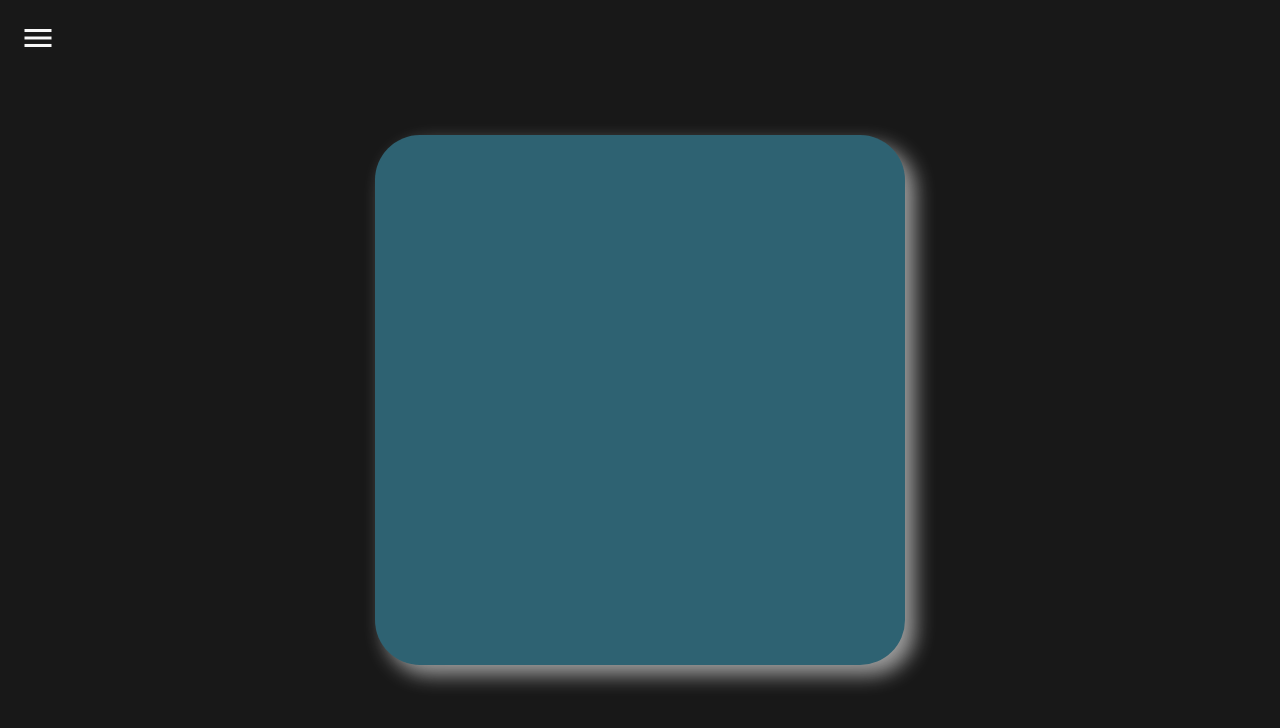
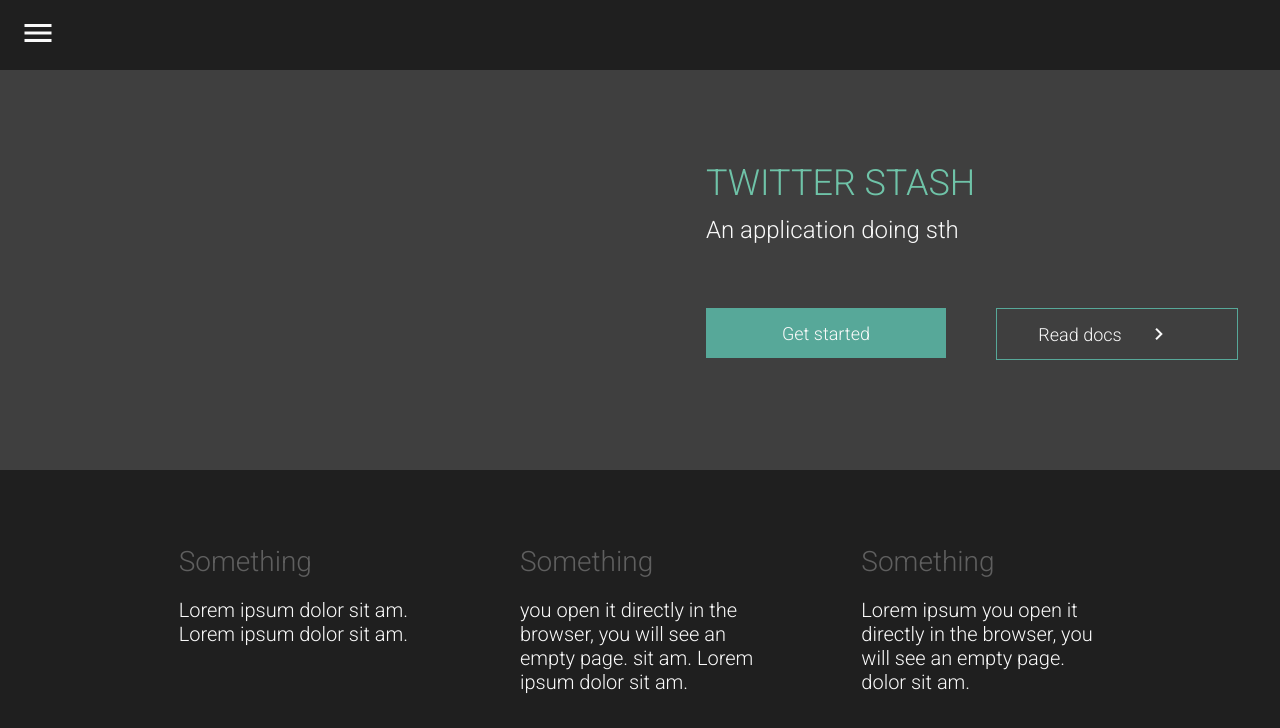
Before and after one commit to bohatiuk/agh-reddit-stash, a React (Create React App) app in the folder falcon/: page / in a window 1280 px wide. Shown: the top 728 px of the page. Built offline with nearby package versions, Linux system fonts and the light colour scheme; no server answers.

Commit message:
Front end/finish landing page (#5)

```diff
--- a/falcon/src/common/BorderAnimation.tsx
+++ b/falcon/src/common/BorderAnimation.tsx
@@ -8,7 +8,7 @@
     height: 1px;
     margin: 1px;
     display: block;
-    background-color: ${({ theme }: TTP) => theme.colorG3};
+    background-color: ${({ theme }: TTP) => theme.color5};
     transition: width ${({ theme }: TTP) => theme.transitionParams};
 
   }
--- /dev/null
+++ b/falcon/src/common/Buttons.tsx
@@ -0,0 +1,23 @@
+import styled from 'styled-components';
+import { styles, TTP } from '../styles/styleguide';
+import { CenterDiv } from './CenterDiv';
+
+export const CallToActionBtn = styled(CenterDiv)`
+  width: 240px;
+  height: 50px;
+  cursor: pointer;
+  font: ${styles.fontN4};
+  color: ${({ theme }: TTP) => theme.color8};
+  background-color: ${({ theme }: TTP) => theme.color4};
+  transition: all ${styles.transitionParams};
+  &:hover {
+    background-color: ${({ theme }: TTP) => theme.color6};
+    color: ${({ theme }: TTP) => theme.color0};
+
+  }
+`;
+
+export const CallToActionOutlinedBtn = styled(CallToActionBtn)`
+  background: transparent;
+  border: 1px solid ${({ theme }: TTP) => theme.color4};
+`;
--- a/falcon/src/common/Shape.tsx
+++ b/falcon/src/common/Shape.tsx
@@ -5,12 +5,12 @@
   width: 8px;
   height: 8px;
   border-radius: 50px;
-  background-color: ${({ theme }: TTP) => theme.colorText1};
+  background-color: ${({ theme }: TTP) => theme.color8};
 `;
 
 export const Diamond = styled.div`
   width: 8px;
   height: 8px;
-  background-color: ${({ theme }: TTP) => theme.colorText1};
+  background-color: ${({ theme }: TTP) => theme.color8};
   transform: rotate(45deg);
 `;
--- a/falcon/src/components/NavigationEntry.tsx
+++ b/falcon/src/components/NavigationEntry.tsx
@@ -16,7 +16,7 @@
   margin-left: ${({ theme }: TTP) => theme.m2};
 
   &:hover {
-    color: ${({ theme }: TTP) => theme.colorG3};
+    color: ${({ theme }: TTP) => theme.color4};
     margin-left: ${styles.m3};
   }
 `;
--- a/falcon/src/components/icons/HoverIcon.tsx
+++ b/falcon/src/components/icons/HoverIcon.tsx
@@ -7,7 +7,7 @@
   transition: color ${({ theme }: TTP) => theme.transitionParams};
   cursor: pointer;
   &:hover {
-    color: ${({ theme }: TTP) => theme.colorG3};
+    color: ${({ theme }: TTP) => theme.color5};
   }
 `;
 interface Props extends React.HTMLAttributes<HTMLDivElement> {
--- a/falcon/src/components/icons/Twitter.tsx
+++ b/falcon/src/components/icons/Twitter.tsx
@@ -1,25 +1,16 @@
-import { Icon } from '@material-ui/core';
 import styled from 'styled-components';
 import React from 'react';
-import { styles, TTP } from '../../styles/styleguide';
+import { TTP } from '../../styles/styleguide';
 import { ReactSVG } from 'react-svg';
 import { CenterDiv } from '../../common/CenterDiv';
 
 const Container = styled(CenterDiv)`
-  width: 480px;
-  height: 480px;
+  width: 360px;
   font-size: 72px;
-  background-color: ${({ theme }: TTP) => theme.colorG5};
-  padding: ${styles.m5};
-  border-radius: 45px;
 
   & svg {
-    fill: ${({ theme }: TTP) => theme.colorText1};
+    fill: ${({ theme }: TTP) => theme.color0};
   }
-
-  -webkit-box-shadow: 10px 10px 20px 0px rgba(${({ theme }: TTP) => theme.colorText1RGB},0.6);
-  -moz-box-shadow: 10px 10px 20px 0px rgba(${({ theme }: TTP) => theme.colorText1RGB},0.6);
-  box-shadow: 10px 10px 20px 0px rgba(${({ theme }: TTP) => theme.colorText1RGB},0.6);
 `;
 
 function HoverIcon() {
--- a/falcon/src/containers/Home.tsx
+++ b/falcon/src/containers/Home.tsx
@@ -1,49 +1,138 @@
+import { Icon } from '@material-ui/core';
 import React from 'react';
+import { Link } from 'react-router-dom';
 import styled from 'styled-components';
+import { CallToActionBtn, CallToActionOutlinedBtn } from '../common/Buttons';
 import Twitter from '../components/icons/Twitter';
-import { styles } from '../styles/styleguide';
+import { config } from '../config';
+import { styles, TTP } from '../styles/styleguide';
 
 const Container = styled.div`
-  position: relative;
-  width: 100vw;
-  height: 100vh;
-`;
-
-const Background = styled.div`
-  // background-image: url(https://images.unsplash.com/photo-1611605698335-8b1569810432?ixlib=rb-1.2.1&ixid=MXwxMjA3fDB8MHxwaG90by1wYWdlfHx8fGVufDB8fHw%3D&auto=format&fit=crop&w=667&q=80);
-  // background-position: center;
-  // background-repeat: no-repeat;
-  // background-size: cover;
+  width: 100%;
   height: 100%;
-  width: 100%;
-
-  // filter: blur(8px);
-  // -webkit-filter: blur(8px);
+  overflow: hidden;
 `;
 
 const Overlay = styled.div`
-  position: absolute;
-  left: 0;
-  top: 0;
-  z-index: 1;
-  display: flex;
-  align-items: center;
-  justify-content: center;
-  width: 100%;
-  height: 100%;
+  margin: 90px 0 0 20%;
 `;
 
-const Header = styled.p`
-  font: ${styles.fontH1};
+const BannerContainer = styled.div`
+  position: relative;
+  height: 400px;
+  width: 100%;
+  overflow: hidden;
+  display: flex;
+  justify-content: flex-start;
+  background-color: ${({ theme}: TTP) => theme.color1};
+`;
+
+const Actions = styled.div`
+  position: relative;
+  display: flex;
+  flex-direction: column;
+  align-items: flex-start;
+  margin-left: 90px;
+`;
+
+const TextTitle = styled.div`
+  margin-top: 92px;
+  font: ${styles.fontH5};
+  color: ${({ theme }: TTP) => theme.color5};
+`;
+
+const TestDescribtion = styled.div`
+  margin-top: 12px;
+  font: ${styles.fontN6};
+`;
+
+const GetStartedActions = styled.div`
+  margin-top: 64px;
+  display: flex;
+
+  & * {
+    margin-right: ${styles.m5};
+  }
+`;
+
+const ContentContainer = styled.div`
+  width: 80%;
+  margin: 0 auto;
+`;
+
+const CardsContainer = styled.div`
+  display: flex;
+  justify-content: space-around;
+  margin-top: ${styles.M2};
+  text-align: left;
+`;
+
+const Card = styled.div`
+  display: flex;
+  flex-direction: column;
+  align-items: flex-start;
+  max-width: 240px;
+`;
+
+const CardTitle = styled.div`
+  font: ${styles.fontN7};
+  color: ${({ theme }: TTP) => theme.color2};
+  margin-bottom: ${styles.m4};
+`;
+
+const CardDescribtion = styled.div`
+  font: ${styles.fontN5};
 `;
 
 function Home() {
   return (
     <Container>
-      <Background />
-      <Overlay>
-        <Twitter />
-      </Overlay>
+      <BannerContainer>
+        <Overlay>
+          <Twitter />
+        </Overlay>
+        <Actions>
+          <TextTitle>
+            TWITTER STASH
+          </TextTitle>
+          <TestDescribtion>
+            An application doing sth
+          </TestDescribtion>
+          <GetStartedActions>
+            <Link to='/dashboard'>
+              <CallToActionBtn>Get started</CallToActionBtn>
+            </Link>
+            <a href={config.documentationURL} target='_blank' rel='noreferrer'>
+              <CallToActionOutlinedBtn>
+                <span>
+                  Read docs
+                </span>
+                <Icon>
+                  keyboard_arrow_right
+                </Icon>
+              </CallToActionOutlinedBtn>
+            </a>
+          </GetStartedActions>
+        </Actions>
+      </BannerContainer>
+      <ContentContainer>
+        <CardsContainer>
+          <Card>
+            <CardTitle>Something</CardTitle>
+            <CardDescribtion>Lorem ipsum dolor sit am. Lorem ipsum dolor sit am.</CardDescribtion>
+          </Card>
+          <Card>
+            <CardTitle>Something</CardTitle>
+            <CardDescribtion> you open it directly in the browser, you will see an empty page.
+              sit am. Lorem ipsum dolor sit am.</CardDescribtion>
+          </Card>
+          <Card>
+            <CardTitle>Something</CardTitle>
+            <CardDescribtion>Lorem ipsum  you open it directly in the browser, you will
+              see an empty page. dolor sit am.</CardDescribtion>
+          </Card>
+        </CardsContainer>
+      </ContentContainer>
     </Container>
   );
 }
--- a/falcon/src/containers/NavigationList.css
+++ /dev/null
@@ -1,3 +0,0 @@
-.drawer-bg {
-  background: transparent !important;
-}
--- a/falcon/src/containers/NavigationList.tsx
+++ b/falcon/src/containers/NavigationList.tsx
@@ -6,16 +6,25 @@
 import { Link } from 'react-router-dom';
 import { config } from '../config';
 import HoverIcon from '../components/icons/HoverIcon';
-import { Diamond, Dot } from '../common/Shape';
+import { Diamond } from '../common/Shape';
 import { connect } from 'react-redux';
 import { toggleTheme as toggleThemeAction } from '../actions';
-import './NavigationList.css';
 
 const MenuContainer = styled.div`
-  position: fixed;
-  margin: ${styles.m4};
-  cursor: pointer;
+  position: sticky;
+  width: 100%;
+  height: 70px;
+  display: flex;
+  justify-content: flex-start;
+  align-items: center;
+
   z-index: 10;
+
+  background: transparent;
+`;
+
+const MenuIcon = styled.div`
+  padding: 0 ${styles.m4};
 `;
 
 const Container = styled.div`
@@ -23,21 +32,25 @@
   display: flex;
   flex-direction: column;
   justify-content: space-between;
+  align-items: flex-start;
   width: 320px;
   padding: ${styles.m4} 0;
   padding-left: ${styles.m4};
-  background-color: ${({ theme }: TTP) => `rgba(${theme.colorBG2RGB}, 0.3)`};
-  color:  ${({ theme }: TTP) => theme.colorText1};
+  background-color: ${({ theme }: TTP) => `rgba(${theme.colorGray0RGB}, 1)`};
+  color:  ${({ theme }: TTP) => theme.color8};
 `;
 
 const LinksContainer = styled.div`
   height: 100%;
+  width: 100%;
   display: flex;
   flex-direction: column;
+  padding: ${styles.m1} 0;
 `;
 
 const Seperator = styled.div`
-  margin: ${styles.m4} auto;
+  margin: ${styles.m4} 0;
+  align-self: center;
 `;
 
 function NavigationList({ toggleTheme }: Props) {
@@ -55,18 +68,16 @@
         classes={{paper: 'drawer-bg'}}
       >
         <Container>
-          {/* <NavigationMenuContainer> */}
-            <HoverIcon onClick={toggleOpen} size='large' icon='menu_open'/>
-          {/* </NavigationMenuContainer> */}
-          <Seperator>
-            <Diamond />
-          </Seperator>
+          <HoverIcon onClick={toggleOpen} size='large' icon='menu_open'/>
           <LinksContainer>
+            <Seperator>
+              <Diamond />
+            </Seperator>
             <Link to='/'>
               <NavigationEntry text='Home' icon='home' onClick={toggleOpen} />
             </Link>
             <Link to='/dashboard'>
-              <NavigationEntry text='Dashbard' icon='select_all' onClick={toggleOpen} />
+              <NavigationEntry text='Dashboard' icon='select_all' onClick={toggleOpen} />
             </Link>
             <Seperator>
               <Diamond />
@@ -75,7 +86,7 @@
               <NavigationEntry text='About' icon='fingerprint' onClick={toggleOpen} />
             </Link>
             <a href={config.documentationURL} target='_blank' rel='noreferrer'>
-              <NavigationEntry text='Documentation' icon='code' />
+              <NavigationEntry text='Documentation' icon='code' onClick={toggleOpen} />
             </a>
           </LinksContainer>
           <HoverIcon onClick={toggleTheme} size='large' icon='invert_colors'/>
@@ -84,10 +95,14 @@
     );
   };
 
-  const renderMenuIcon = () => {
+  const renderNavBar = () => {
     return (
       <MenuContainer>
-        <HoverIcon onClick={toggleOpen} size='large' icon='menu' />
+        {!isOpen && (
+          <MenuIcon>
+            <HoverIcon onClick={toggleOpen} size='large' icon='menu' />
+          </MenuIcon>
+        )}
       </MenuContainer>
     );
   };
@@ -95,7 +110,7 @@
   return (
     <>
       {renderDrawer()}
-      {!isOpen && renderMenuIcon()}
+      {renderNavBar()}
     </>
   );
 }
--- a/falcon/src/index.tsx
+++ b/falcon/src/index.tsx
@@ -11,7 +11,7 @@
 import { Provider } from 'react-redux';
 import { GlobalState, rootReducer } from './reducers';
 import thunk from 'redux-thunk';
-import { createGlobalStyle, ThemeProvider } from 'styled-components';
+import styled, { createGlobalStyle, ThemeProvider } from 'styled-components';
 import Dashboard from './containers/Dashboard';
 import { connect } from 'react-redux';
 import { TTP } from './styles/styleguide';
@@ -22,22 +22,39 @@
 
 const Global = createGlobalStyle`
   body {
-    text-align: center:
+    text-align: center;
     font-family: Roboto, Arial, Helvetica, sans-serif;
+    font-weight: 200;
 
     margin: 0;
     padding: 0;
     box-sizing: border-box;
 
-    color: ${({ theme }: TTP) => theme.colorText1};
-    background-color: ${({ theme }: TTP) => theme.colorBG1};
+    color: ${({ theme }: TTP) => theme.color8};
   }
+
+  .drawer-bg {
+    background-color: rgba(${({ theme }: TTP) => theme.color0RGB}, 0.0) !important;
+  }
+`;
+
+const Background = styled.div`
+  position: absolute;
+  left: 0;
+  top: 0;
+  width: 100%;
+  height: 100%;
+  z-index: -1;
+  background-color: ${({ theme }: TTP) => theme.color5};
+  background-color: ${({ theme }: TTP) => theme.color0};
+  background-size: 20px 20px;
 `;
 
 function MainComponent({ theme }: Props) {
   return (
     <Router>
       <ThemeProvider theme={theme}>
+        <Background />
         <Global />
         <NavigationList />
         <Switch>
--- a/falcon/src/styles/styleguide.ts
+++ b/falcon/src/styles/styleguide.ts
@@ -1,65 +1,36 @@
-import { hexToRgbString } from '../utils/css';
-
-const colorBase = {
-  colorG1: '#84cf97',
-  colorG2: '#59b598',
-  colorG3: '#3a9a93',
-  colorG4: '#2d7e86',
-  colorG5: '#2e6272',
-  colorG6: '#2f4858',
-};
+import { parseToRgb } from '../utils/css';
 
 const darkColors = {
-  ...colorBase,
-  colorBG1: '#181818',
-  colorBG2: '#313131',
-  colorBG3: '#909090',
-
-  colorText1: '#F8F8F8',
-  colorText2: '#E0E0E0',
-  colorText3: '#D0D0D0',
+  color0: '#1f1f1f',
+  color1: '#3f3f3f',
+  color2: '#5f5f5f',
+  color3: '#7f7f7f',
+  color4: '#57a899',
+  color5: '#6fc3a8',
+  color6: '#86deb7',
+  color7: '#e1e1e1',
+  color8: '#fafafa',
+  colorGray1: '#f3f3f3',
+  colorGray0: '#3f3f3f',
 };
 
 const lightColors = {
-  ...colorBase,
-  colorText1: '#181818',
-  colorText2: '#606060',
-  colorText3: '#909090',
-
-  colorBG1: '#F0F0F0',
-  colorBG2: '#E0E0E0',
-  colorBG3: '#B0B0B0',
+  color8: '#1f1f1f',
+  color7: '#3f3f3f',
+  color6: '#5f5f5f',
+  color5: '#408d8a',
+  color4: '#57a899',
+  color3: '#6fc3a8',
+  color2: '#86deb7',
+  color1: '#e1e1e1',
+  color0: '#fafafa',
+  colorGray0: '#f3f3f3',
+  colorGray1: '#3f3f3f',
 };
 
-export const darkColorsRGB = {
-  colorG1RGB: hexToRgbString(darkColors.colorG1),
-  colorG2RGB: hexToRgbString(darkColors.colorG2),
-  colorG3RGB: hexToRgbString(darkColors.colorG3),
-  colorG4RGB: hexToRgbString(darkColors.colorG4),
-  colorG5RGB: hexToRgbString(darkColors.colorG5),
-  colorG6RGB: hexToRgbString(darkColors.colorG6),
-  colorText1RGB: hexToRgbString(darkColors.colorText1),
-  colorText2RGB: hexToRgbString(darkColors.colorText2),
-  colorText3RGB: hexToRgbString(darkColors.colorText3),
-  colorBG1RGB: hexToRgbString(darkColors.colorBG1),
-  colorBG2RGB: hexToRgbString(darkColors.colorBG2),
-  colorBG3RGB: hexToRgbString(darkColors.colorBG3),
-};
+export const darkColorsRGB = parseToRgb(darkColors);
 
-export const lightColorsRGB = {
-  colorG1RGB: hexToRgbString(lightColors.colorG1),
-  colorG2RGB: hexToRgbString(lightColors.colorG2),
-  colorG3RGB: hexToRgbString(lightColors.colorG3),
-  colorG4RGB: hexToRgbString(lightColors.colorG4),
-  colorG5RGB: hexToRgbString(lightColors.colorG5),
-  colorG6RGB: hexToRgbString(lightColors.colorG6),
-  colorText1RGB: hexToRgbString(lightColors.colorText1),
-  colorText2RGB: hexToRgbString(lightColors.colorText2),
-  colorText3RGB: hexToRgbString(lightColors.colorText3),
-  colorBG1RGB: hexToRgbString(lightColors.colorBG1),
-  colorBG2RGB: hexToRgbString(lightColors.colorBG2),
-  colorBG3RGB: hexToRgbString(lightColors.colorBG3),
-};
+export const lightColorsRGB = parseToRgb(lightColors);
 
 const distances = {
   defaultRadius: '4px',
@@ -69,24 +40,31 @@
   m3: '15px',
   m4: '20px',
   m5: '25px',
+  M1: '50px',
+  M2: '75px',
+  M3: '100px',
 };
 
 const params = {
   transitionParams: '280ms ease-out',
+  transitionParams1: '140ms ease-out',
 };
 
 const fonts = {
-  fontN1: '12px Roboto',
-  fontN2: '14px Roboto',
-  fontN3: '16px Roboto',
-  fontN4: '18px Roboto',
-  fontN5: '20px Roboto',
+  fontN1: '200 12px Roboto',
+  fontN2: '200 14px Roboto',
+  fontN3: '200 16px Roboto',
+  fontN4: '200 18px Roboto',
+  fontN5: '200 20px Roboto',
+  fontN6: '200 24px Roboto',
+  fontN7: '200 28px Roboto',
+  fontN8: '200 32px Roboto',
 
-  fontH1: '72px Roboto',
-  fontH2: '56px Roboto',
-  fontH3: '48px Roboto',
-  fontH4: '42px Roboto',
-  fontH5: '36px Roboto',
+  fontH1: '200 72px Roboto',
+  fontH2: '200 56px Roboto',
+  fontH3: '200 48px Roboto',
+  fontH4: '200 42px Roboto',
+  fontH5: '200 36px Roboto',
 };
 
 export const styles = {
@@ -108,7 +86,22 @@
   ...lightColorsRGB,
 };
 
+export type ColorsRGB = {
+  color0RGB: string;
+  color1RGB: string;
+  color2RGB: string;
+  color3RGB: string;
+  color4RGB: string;
+  color5RGB: string;
+  color6RGB: string;
+  color7RGB: string;
+  color8RGB: string;
+  colorGray1RGB: string;
+  colorGray0RGB: string;
+};
+
 export type Theme = typeof lightTheme;
+
 export type TTP = {
   theme: Theme;
 };
--- a/falcon/src/utils/css.ts
+++ b/falcon/src/utils/css.ts
@@ -1,3 +1,5 @@
+import { ColorsRGB, TTP } from '../styles/styleguide';
+
 export function hexToRgb(hex: string) {
   const result = /^#?([a-f\d]{2})([a-f\d]{2})([a-f\d]{2})$/i.exec(hex);
   return result ? [
@@ -10,3 +12,20 @@
 export function hexToRgbString(hex: string) {
   return hexToRgb(hex).join(',');
 }
+
+export function parseToRgb(object: {}): ColorsRGB {
+  return Object.fromEntries(Object.entries(object).map(([key, value]) => {
+    return [key + 'RGB', hexToRgbString(value as string)];
+  })) as ColorsRGB;
+}
+
+export function defaultShadow({ theme }: TTP) {
+  return `-webkit-box-shadow: 10px 10px 10px 0px rgba(${theme.color5RGB},0.6);
+  -moz-box-shadow: 10px 10px 10px 0px rgba(${theme.color5RGB},0.6);
+  box-shadow: 10px 10px 10px 0px rgba(${theme.color5RGB},0.6);`;
+}
+export function smallShadow({ theme }: TTP) {
+  return `-webkit-box-shadow: 2px 2px 2px 0px rgba(${theme.color5RGB},0.6);
+  -moz-box-shadow: 2px 2px 2px 0px rgba(${theme.color5RGB},0.6);
+  box-shadow: 2px 2px 2px 0px rgba(${theme.color5RGB},0.6);`;
+}
```
